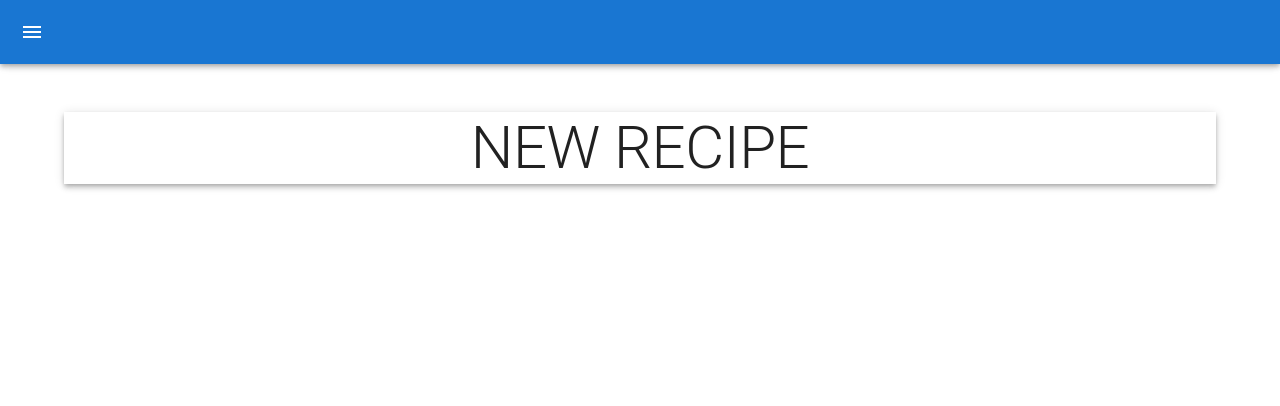
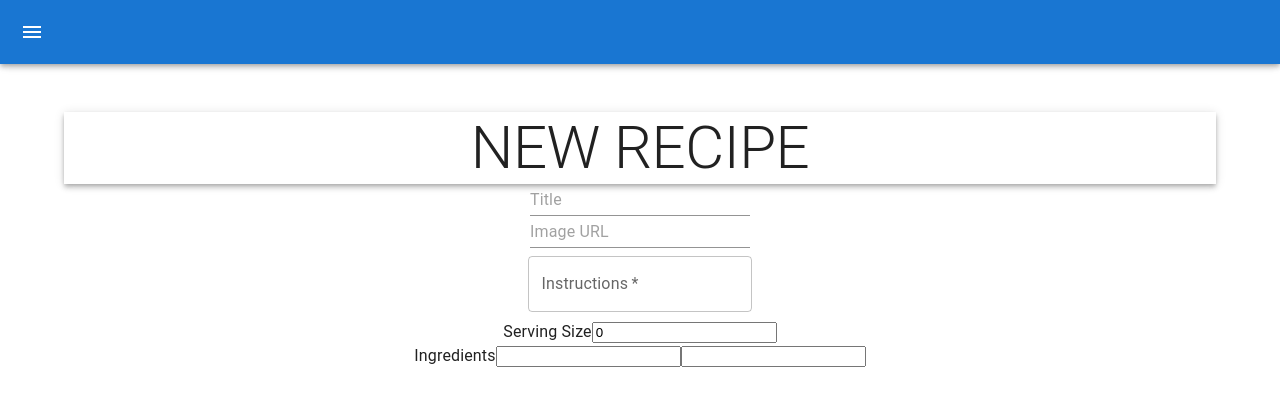
Before and after one commit to denn15law/ez-chef, a React (Create React App) app in the folder frontend/: page /new in a window 1280 px wide. Shown: the top 406 px of the page. Built offline with nearby package versions, Linux system fonts and the light colour scheme.

Commit message:
Set up New Recipe Form component

```diff
--- a/frontend/src/components/NewRecipe.jsx
+++ b/frontend/src/components/NewRecipe.jsx
@@ -1,4 +1,5 @@
 import React from "react";
+import RecipeForm from "./RecipeForm";
 import { Container, AppBar, Typography } from "@mui/material";
 
 const NewRecipe = () => {
@@ -9,6 +10,7 @@ const NewRecipe = () => {
           NEW RECIPE
         </Typography>
       </AppBar>
+      <RecipeForm />
     </Container>
   );
 };
--- /dev/null
+++ b/frontend/src/components/RecipeForm.js
@@ -0,0 +1,130 @@
+import React, { Component } from "react";
+import { Container, Box, TextField, Input } from "@mui/material";
+
+class RecipeForm extends Component {
+  constructor(props) {
+    super(props);
+
+    this.state = {
+      title: "",
+      image_url: "",
+      instruction: "",
+      serving_size: 0,
+      ingredients: [
+        {
+          name: "",
+          measurement: 0,
+        },
+      ],
+    };
+  }
+
+  handleTitleChange = (event) => {
+    this.setState({
+      title: event.target.value,
+    });
+  };
+
+  handleURLChange = (event) => {
+    this.setState({
+      image_url: event.target.value,
+    });
+  };
+
+  handleInstructionChange = (event) => {
+    this.setState({
+      instruction: event.target.value,
+    });
+  };
+
+  handleServingSizeChange = (event) => {
+    this.setState({
+      serving_size: event.target.value,
+    });
+  };
+
+  handleMeasurementChange = (event) => {
+    this.setState({
+      ingredients: {
+        measurement: event.target.value,
+      },
+    });
+  };
+
+  handleIngredientNameChange = (event) => {
+    this.setState({
+      ingredients: {
+        name: event.target.value,
+      },
+    });
+  };
+
+  render() {
+    return (
+      <Container>
+        <Box
+          component="form"
+          sx={{
+            "& .MuiTextField-root": { m: 1, width: "25ch" },
+          }}>
+          <div>
+            <Input
+              required
+              id="standard-basic"
+              label="title"
+              placeholder="Title"
+              value={this.state.title}
+              onChange={this.handleTitleChange}
+            />
+          </div>
+          <div>
+            <Input
+              required
+              id="standard-basic"
+              label="image-url"
+              placeholder="Image URL"
+              value={this.state.title}
+              onChange={this.handleTitleChange}
+            />
+          </div>
+          <div>
+            <TextField
+              required
+              multiline
+              id="outlined-multiline-flexible"
+              label="Instructions"
+              type="text"
+              value={this.state.instruction}
+              onChange={this.handleInstructionChange}
+            />
+          </div>
+          <div>
+            <label>Serving Size</label>
+            <input
+              type="number"
+              value={this.state.serving_size}
+              onChange={this.handleServingSizeChange}
+              min={0}
+            />
+          </div>
+          <div>
+            <label>Ingredients</label>
+            <input
+              type="number"
+              value={this.state.ingredients["measurement"]}
+              onChange={this.handleMeasurementChange}
+              min={0}
+            />
+            <input
+              type="text"
+              value={this.state.ingredients["name"]}
+              onChange={this.handleIngredientNameChange}
+            />
+          </div>
+        </Box>
+      </Container>
+    );
+  }
+}
+
+export default RecipeForm;
```
